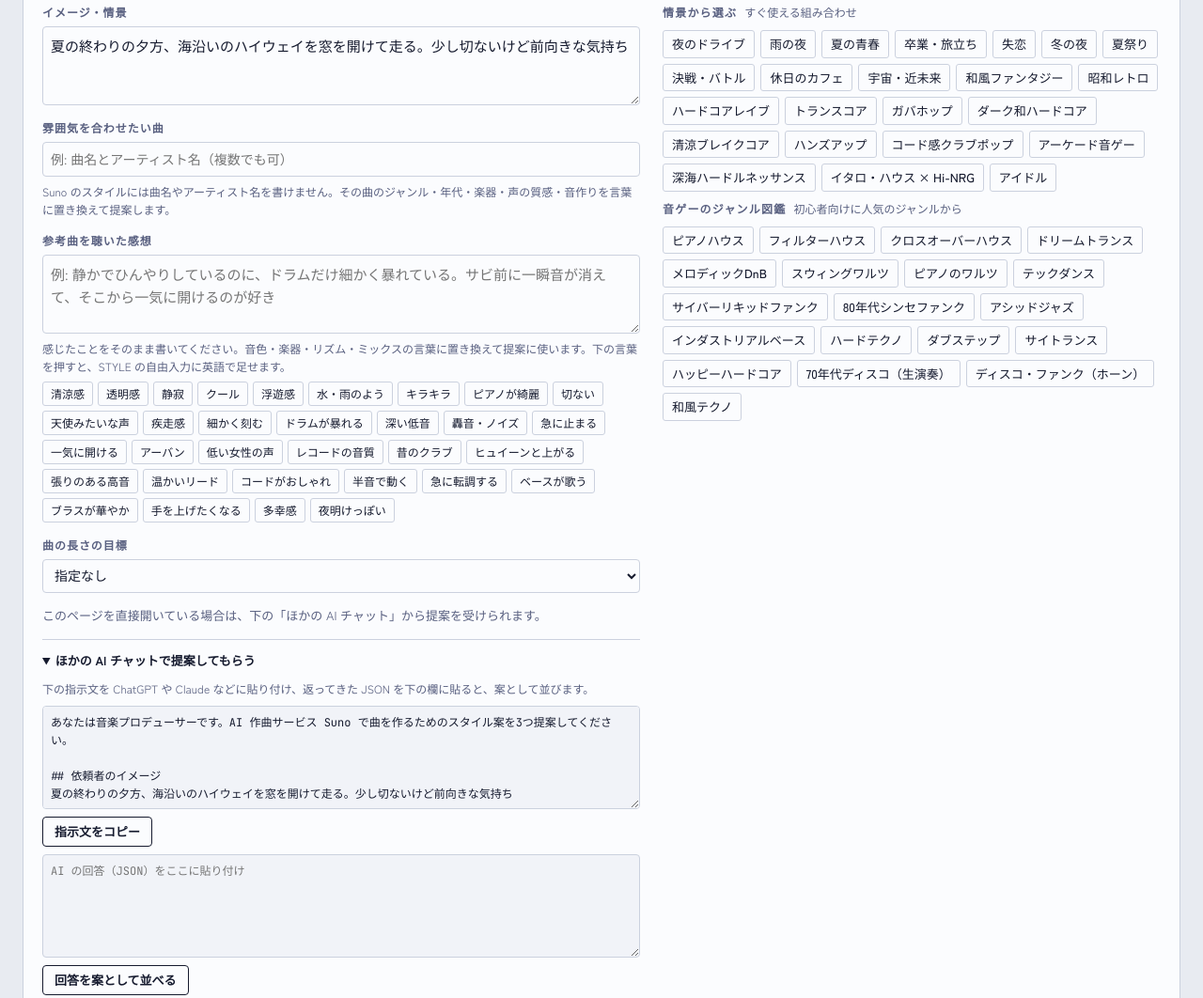
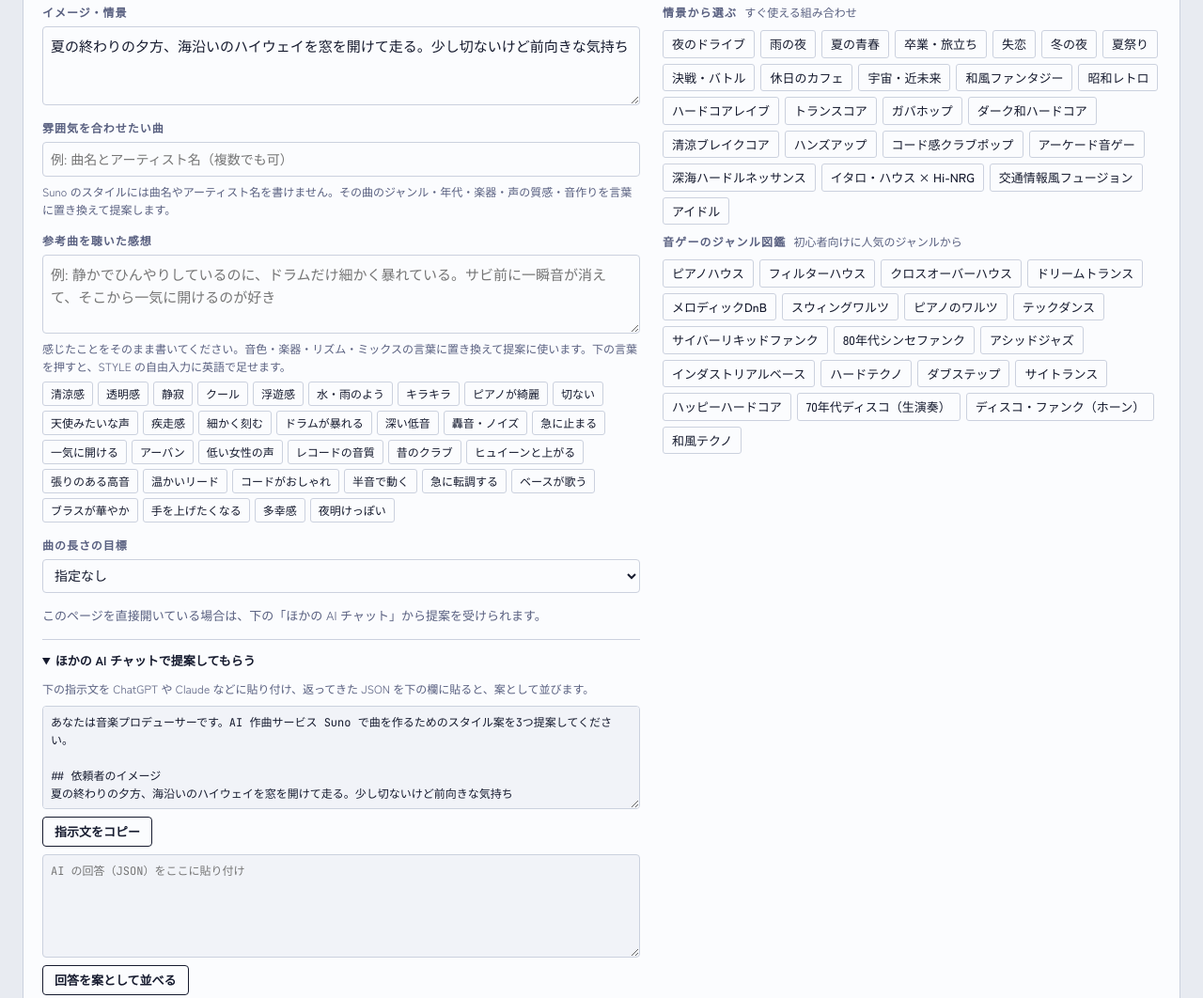
Before and after one commit to dragonkaihatsu/ai_dragon-project, a plain HTML site: page index.html in a window 1280 px wide. Shown: the part 1939-3001 px from the top of the page at 94% size. Drawn offline with Linux system fonts and the light colour scheme; a web font is replaced by a local one.

Commit message:
Add descending whole-step maj7 progression and traffic-report fusion preset
Co-Authored-By: Claude Opus 5.5 <noreply@anthropic.com>
Claude-Session: https://claude.ai/code/session_01LuQfjWUwfSakjmKMdvQ7jd

```diff
--- a/index.html
+++ b/index.html
@@ -827,6 +827,7 @@ a.btn{text-decoration:none;display:inline-block}
     ["アーケード音ゲー","ハードルネッサンス系の泣きメロに、スクラッチやボイスチョップ、急停止を足した、譜面映えする2分曲。",["trancecore","trance","instrumental","euphoric","emotional","energetic","supersaw lead","piano","synth","four-on-the-floor","turntable scratches","glitch stutter edits","vocal chops","modern arcade rhythm game music","polished production"],190,["dotted eighth note melody","offbeat bass","reverse kick","kick drum rolls","piano breakdown","sudden stops"]],
     ["深海ハードルネッサンス","深海のように透き通ったリードが、アーメンブレイクとリバースシンバルの上を泳ぐ。半音上の転調で大サビが開ける2分曲。",["trancecore","breakcore","instrumental","euphoric","emotional","dreamy","supersaw lead","piano","amen break","modern arcade rhythm game music","polished production","wide stereo"],185,["crystal clear deep-sea lead synth","portamento synth lead","reverse cymbals","piano arpeggios","high bell accents","half step key change"]],
     ["イタロ・ハウス × Hi-NRG","付点8分で跳ねる明るいハウスピアノと、オクターブで跳ねるベース。ソウルフルな女性シャウトが乗る80年代のクラブサウンド。",["italo house","piano house","hi-NRG","80s","uplifting","female vocals","piano","strings","four-on-the-floor","catchy hook","late 80s club record","vintage analog production"],128,["bouncy dotted eighth note piano stabs","octave bouncing synth bass","vintage drum machine","808 cowbell and claps","soulful diva shouts","dry mix"]],
+    ["交通情報風フュージョン","軽い16ビートのサンバっぽいノリで、ドライブに合う明るいフュージョン。メジャーセブンが次々に移っていく。",["acid jazz","jazz","uplifting","refreshing","instrumental","rhodes piano","slap bass","synth","catchy hook","jazzy chord progressions"],120,["jazz fusion","easy listening","light 16-beat samba groove","bright synth lead melody","descending whole-step major seventh chords","radio traffic report bgm"]],
     ["アイドル","コールを入れたくなる、元気でかわいいアイドルポップ。",["idol pop","future bass","cute","energetic","uplifting","female vocals","vocal harmonies","synth","catchy hook","polished production"],160,["call and response chant"]]
   ].map(([name, summary, t, bpm, extra]) => sanitizeIdea({ name, summary, tags: { any: t }, bpm, extra }, "preset"));
 
@@ -1871,6 +1872,7 @@ a.btn{text-decoration:none;display:inline-block}
     { name: "sus から解決", deg: "IIm7 IIm7/V V7b9 IM7 IIIm7/VI VIm7", tanaka: true, desc: "浮いたコードが動いて、気持ちよく解決する。", words: ["suspended chords resolving", "lush jazz voicings"] },
     { name: "短3度上へ", deg: "I IIIm7 Vm7 VI7b9", tanaka: true, desc: "マイナーが短3度上のマイナーへ動く、意外性のある流れ。", words: ["unexpected minor third chord shifts"] },
     { name: "哀愁ユーロ進行", deg: "IV II IIIm VIm", desc: "90年代ユーロビートの哀愁サビの定番。G メジャーにすると C → A → Bm → Em で、マイナーのサビが切なく走る。", words: ["melancholic 90s eurobeat chord progression"] },
+    { name: "maj7 が全音ずつ下がる（推定）", deg: "IM7 Im7/IV bVIIM7 bVIIm7/bIII bVIM7 bVIm7/bII", desc: "メジャーセブンのあと、同じ根音の m7 を4度上のベースに乗せ、次の小節で全音下のメジャーセブンへ。ベースが完全5度ずつ下がり、キーが次々に移っていく、フュージョンらしい流れ。bayfm 交通情報の曲の解説に出てくるコード（A キーで Amaj7・Am7/D・Gmaj7・Fmaj7・E♭maj7）から推定した形です。", words: ["descending whole-step major seventh chord sequence", "jazz fusion harmony"] },
     { name: "サビ前で転調", deg: "IVM7 V7 IIIm7 VI7 | bVIM7 bVII7", desc: "Bメロ終わりで ♭VI→♭VII を鳴らして、一段上のキーのサビへ飛び込む。", words: ["sudden key change before the chorus", "modulating pre-chorus"] }
   ];
   const NOTE_S = ["C","C♯","D","D♯","E","F","F♯","G","G♯","A","A♯","B"];
```
Also changed, not shown: 1 other file.
